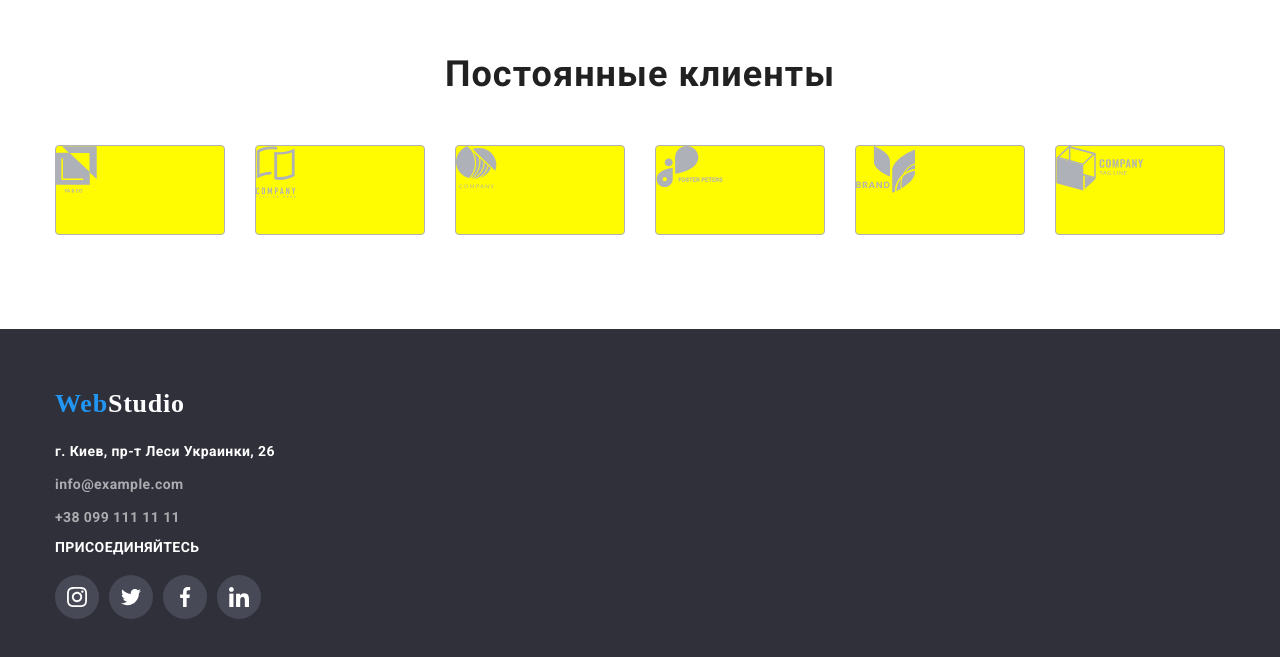
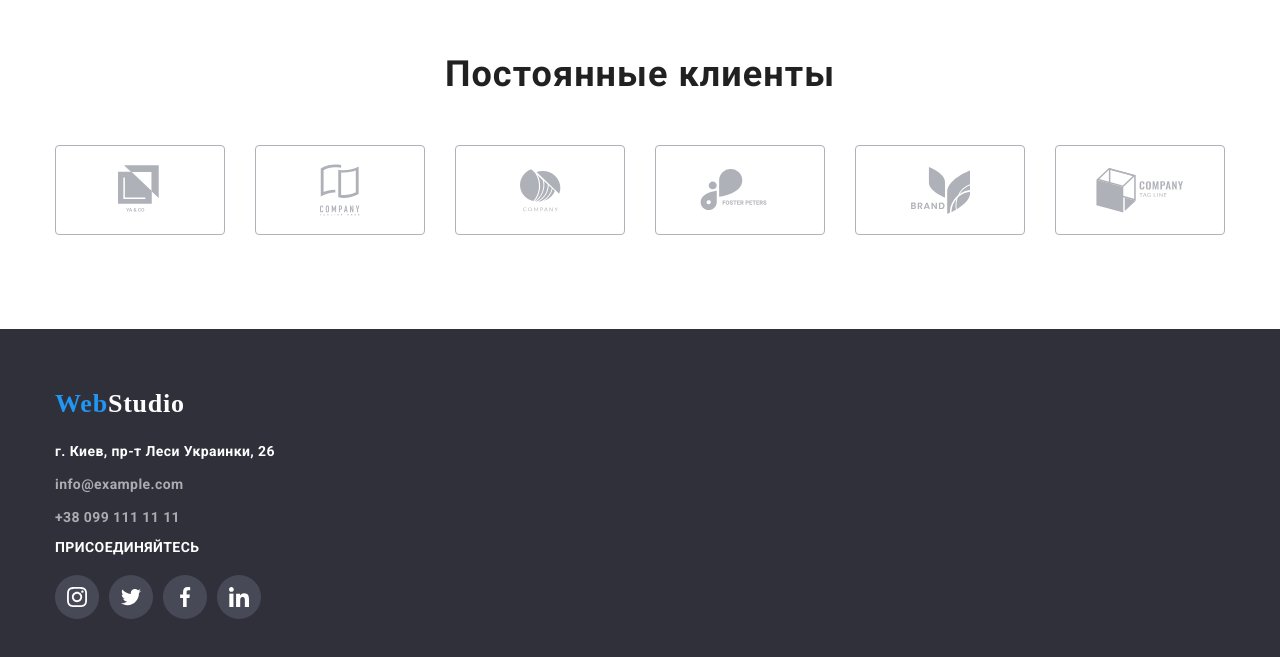
Before and after one commit to Yevheniia87/goit-markup-hw-04, a plain HTML site: page index.html in a window 1280 px wide. Shown: the part 2344-3001 px from the top of the page. Drawn offline with nearby package versions, Linux system fonts and the light colour scheme.

Commit message:
Змінило елементи

```diff
--- a/css/style.css
+++ b/css/style.css
@@ -398,17 +398,22 @@ img {
 }
 .client-list {
   display: flex;
-  justify-content: space-between;
+}
+.client-list-item {
+  width: 170px;
+  height: 90px;
+}
+.client-list-item:not(:last-child) {
+  margin-right: 30px;
 }
 .client-list-link {
-  width: 170px;
-  height: 90px;
-  background-color: #fffb00;
-  display: block;
+  width: 100%;
+  height: 100%;
+  background-color: #ffffff;
+  display: flex;
   justify-content: center;
   align-items: center;
   border: 1px solid #afb1b8;
-  box-sizing: border-box;
   border-radius: 4px;
 }
 .client-list-link:hover,
--- a/index.html
+++ b/index.html
@@ -306,43 +306,43 @@
                 <ul class="list client-list">
                     <li class="client-list-item">
                         <a href="#" class="client-list-link">
-                            <svg class="client-list-icon">
-                                <use href="./img/sprite.svg.svg#icon-logo-1" width="45" height="50"></use>
+                            <svg class="client-list-icon" width="45" height="50">
+                                <use href="./img/sprite.svg.svg#icon-logo-1"></use>
                             </svg>
                         </a>
                     </li>
                     <li class="client-list-item">
                         <a href="#" class="client-list-link">
-                            <svg class="client-list-icon">
-                                <use href="./img/sprite.svg.svg#icon-logo-2" width="40" height="52"></use>
+                            <svg class="client-list-icon" width="40" height="52">
+                                <use href="./img/sprite.svg.svg#icon-logo-2"></use>
                             </svg>
                         </a>
                     </li>
                     <li class="client-list-item">
                         <a href="#" class="client-list-link">
-                            <svg class="client-list-icon">
-                                <use href="./img/sprite.svg.svg#icon-logo-3" width="41" height="43"></use>
+                            <svg class="client-list-icon" width="41" height="43">
+                                <use href="./img/sprite.svg.svg#icon-logo-3"></use>
                             </svg>
                         </a>
                     </li>
                     <li class="client-list-item">
                         <a href="#" class="client-list-link">
-                            <svg class="client-list-icon">
-                                <use href="./img/sprite.svg.svg#icon-logo-4" width="80" height="42"></use>
+                            <svg class="client-list-icon" width="80" height="42">
+                                <use href="./img/sprite.svg.svg#icon-logo-4"></use>
                             </svg>
                         </a>
                     </li>
                     <li class="client-list-item">
                         <a href="#" class="client-list-link">
-                            <svg class="client-list-icon">
-                                <use href="./img/sprite.svg.svg#icon-logo-5" width="59" height="47"></use>
+                            <svg class="client-list-icon" width="59" height="47">
+                                <use href="./img/sprite.svg.svg#icon-logo-5"></use>
                             </svg>
                         </a>
                     </li>
                     <li class="client-list-item">
                         <a href="#" class="client-list-link">
-                            <svg class="client-list-icon">
-                                <use href="./img/sprite.svg.svg#icon-logo-6" width="88" height="45"></use>
+                            <svg class="client-list-icon" width="88" height="45">
+                                <use href="./img/sprite.svg.svg#icon-logo-6"></use>
                             </svg>
                         </a>
                     </li>
```
